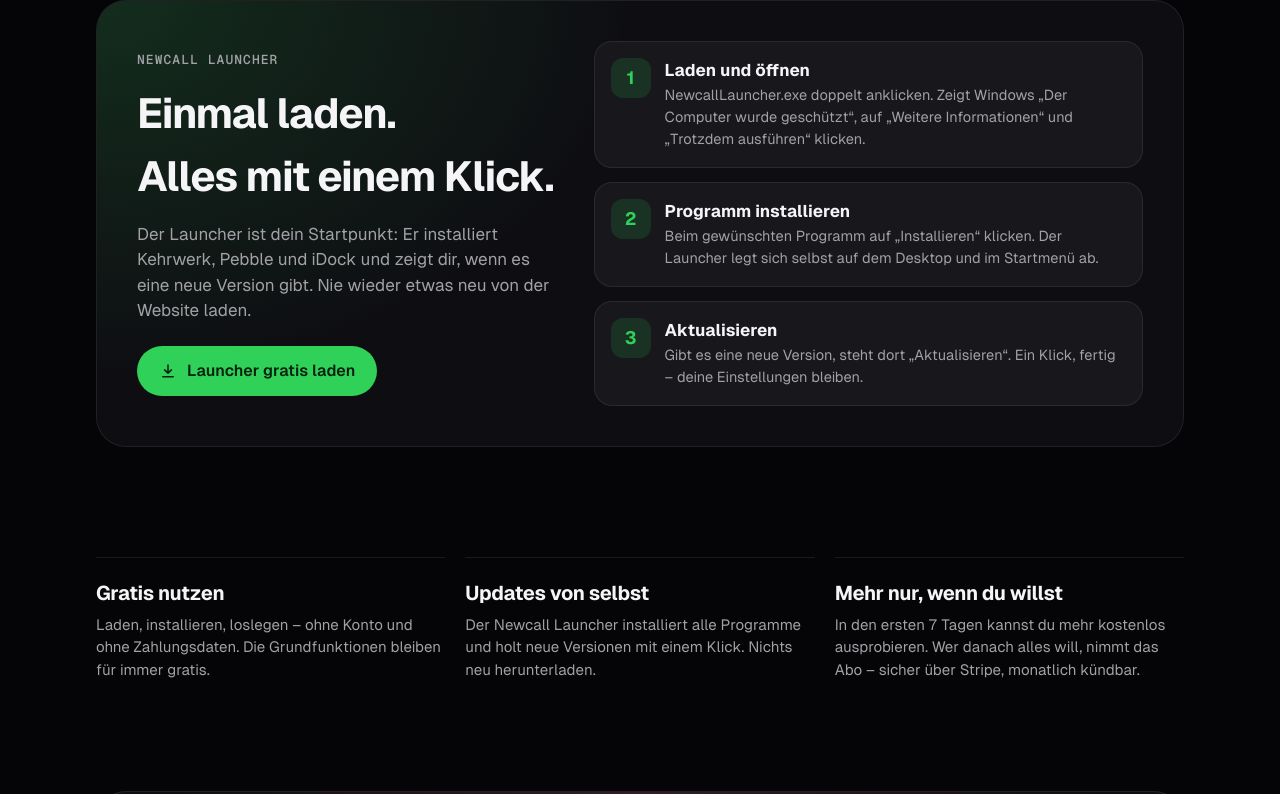
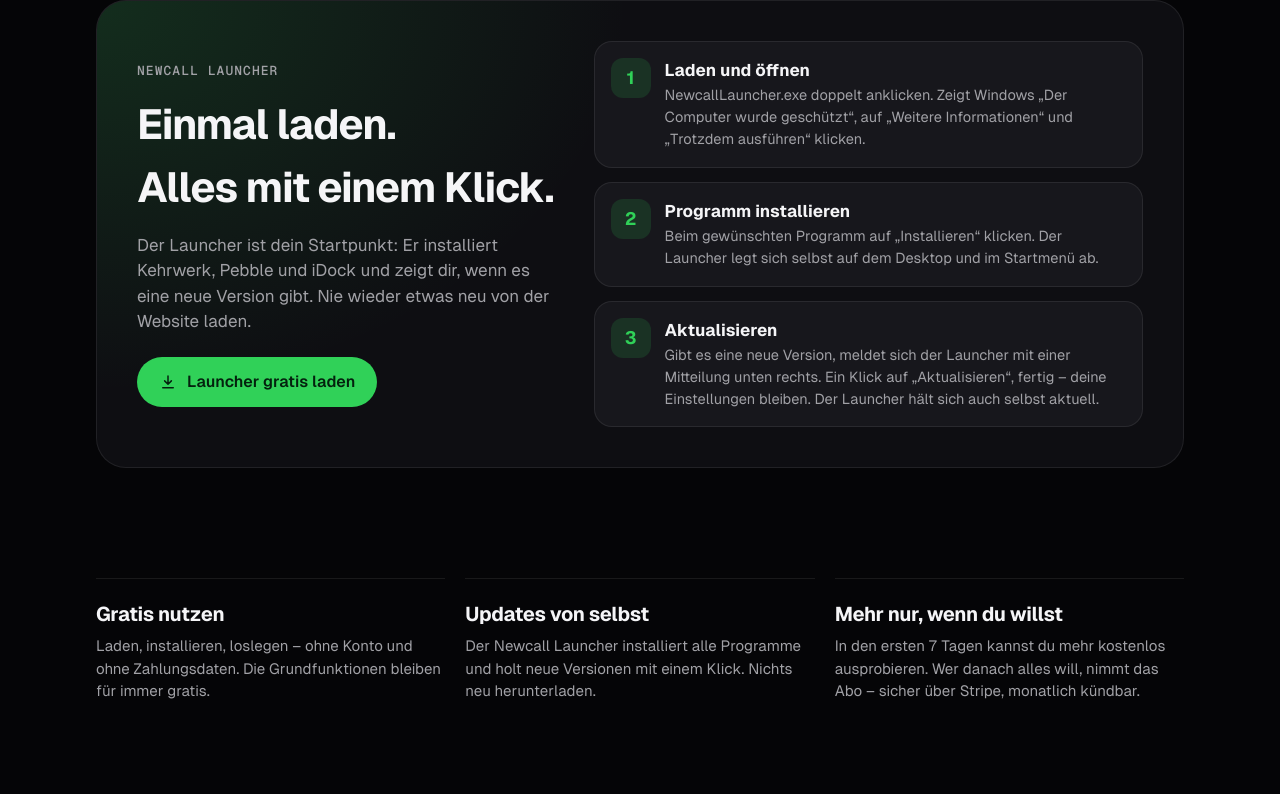
Before and after one commit to Newxcall/newxcall.github.io, a plain HTML site: page index.html in a window 1280 px wide. Shown: the part 1941-2735 px from the top of the page. Drawn offline with Linux system fonts and the light colour scheme.

Commit message:
Website aktualisiert

```diff
--- a/index.html
+++ b/index.html
@@ -204,7 +204,7 @@ footer nav a:hover { color: var(--fg); }
       <ol>
         <li><div><b>Laden und öffnen</b><p>NewcallLauncher.exe doppelt anklicken. Zeigt Windows „Der Computer wurde geschützt“, auf „Weitere Informationen“ und „Trotzdem ausführen“ klicken.</p></div></li>
         <li><div><b>Programm installieren</b><p>Beim gewünschten Programm auf „Installieren“ klicken. Der Launcher legt sich selbst auf dem Desktop und im Startmenü ab.</p></div></li>
-        <li><div><b>Aktualisieren</b><p>Gibt es eine neue Version, steht dort „Aktualisieren“. Ein Klick, fertig – deine Einstellungen bleiben.</p></div></li>
+        <li><div><b>Aktualisieren</b><p>Gibt es eine neue Version, meldet sich der Launcher mit einer Mitteilung unten rechts. Ein Klick auf „Aktualisieren“, fertig – deine Einstellungen bleiben. Der Launcher hält sich auch selbst aktuell.</p></div></li>
       </ol>
     </div>
   </section>
```
